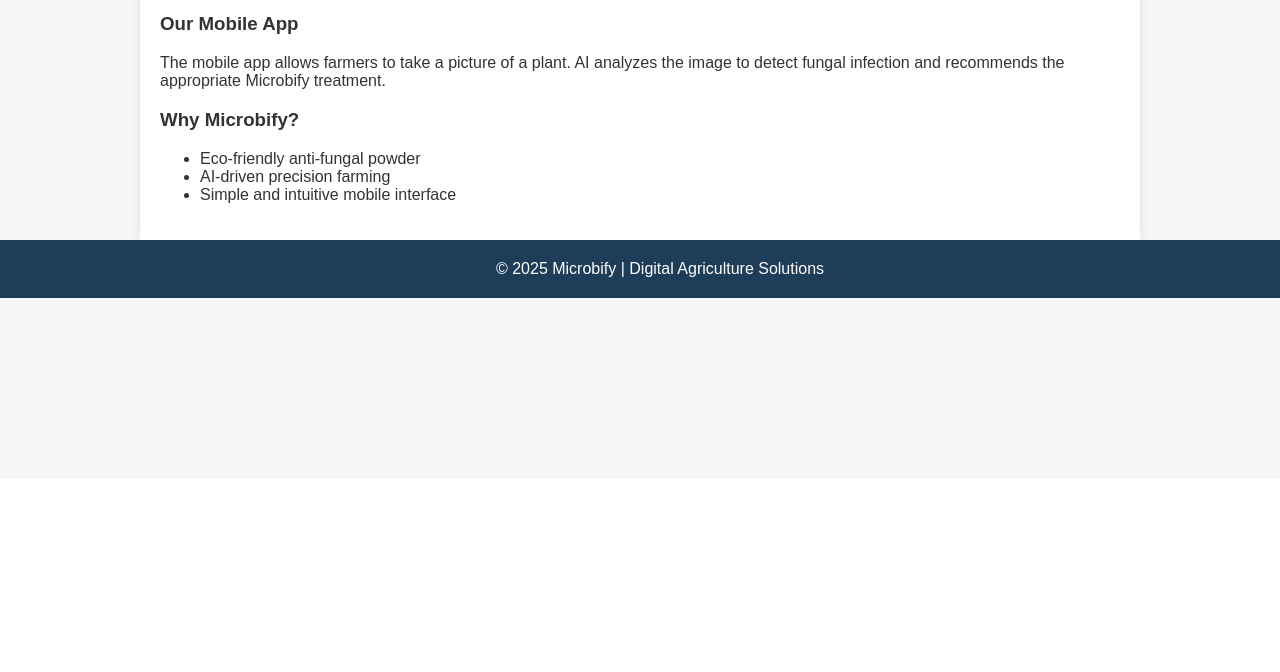
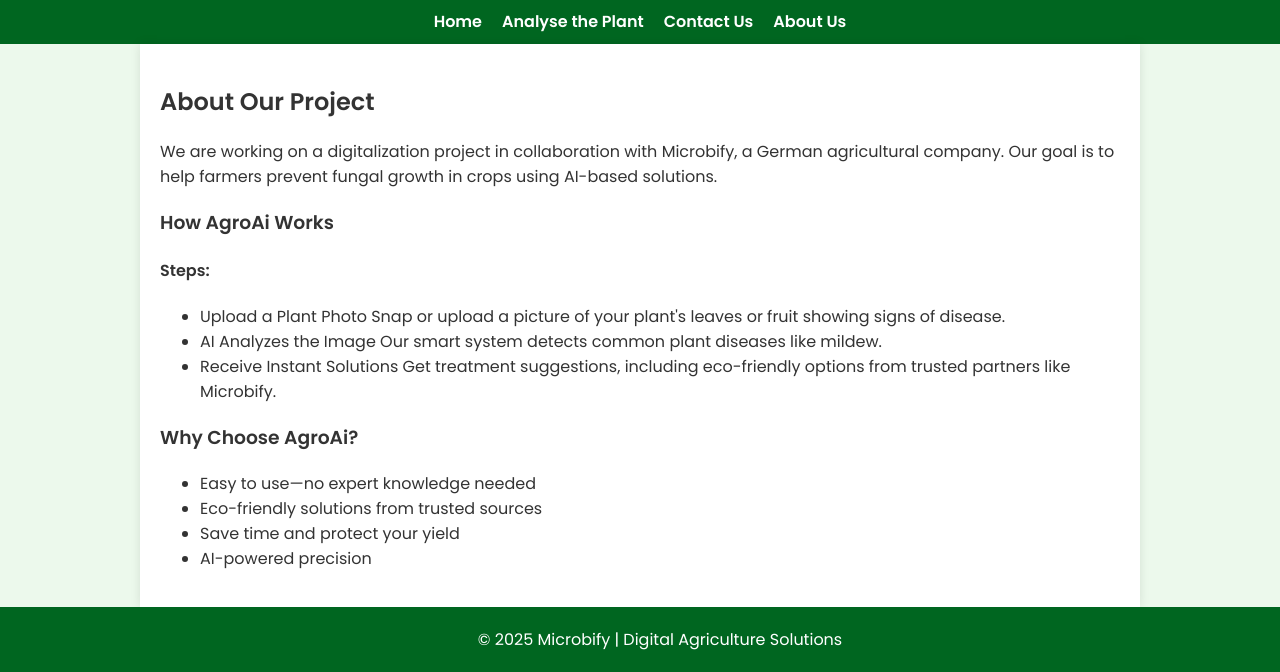
Before and after one commit to merlin-von-deggendorf/microbify, a Flask app: page / in a window 1280 px wide. Shown: the part 321-993 px from the top of the page. Before the commit the page ends 619 px from the top, so only its background shows below. Run offline with Flask 3, Linux system fonts and the light colour scheme.

Commit message:
09.06.2025

```diff
--- a/static/style/styles.css
+++ b/static/style/styles.css
@@ -1,22 +1,55 @@
 /* Base Styling */
 body {
     margin: 0;
-    font-family: Arial, sans-serif;
-    background-color: #f4f6f8;
+    font-family: 'Poppins', sans-serif;
+    background-color: #ecf9ec;
     color: #333;
 }
 
 /* Header */
-header {
-    background-color: #1e3d59;
+/* header {
+    background-color: #006620;
     padding: 20px;
     color: white;
     text-align: center;
+} */
+header {
+    position: relative;
+    background-image: url('4.png');
+    background-size: cover;
+    background-position: center;
+    background-repeat: no-repeat;
+    padding: 60px 20px;
+    color: white;
+    text-align: center;
+    min-height: 200px;
+    overflow: hidden;
+    display: flex;
+    flex-direction: column;
+    justify-content: center;
+    align-items: center;
+    z-index: 1;
 }
+
+header::before {
+    content: "";
+    position: absolute;
+    top: 0; left: 0;
+    width: 100%; height: 100%;
+    background-color: rgba(0, 0, 0, 0.15); /* تیرگی خیلی ملایم */
+    z-index: 0;
+}
+
+header * {
+    position: relative;
+    z-index: 1;
+}
+
+
 
 /* Navigation */
 nav {
-    background-color: #1e3d59;
+    background-color: #006620;
     display: flex;
     flex-wrap: wrap;
     justify-content: center;
@@ -66,7 +99,7 @@ textarea {
 }
 
 button {
-    background-color: #1e3d59;
+    background-color: #006620;
     color: white;
     padding: 10px 20px;
     border: none;
@@ -86,7 +119,7 @@ button:hover {
 footer {
     text-align: center;
     padding: 20px;
-    background-color: #1e3d59;
+    background-color: #006620;
     color: white;
     position: relative;
     bottom: 0;
--- a/templates/index.html
+++ b/templates/index.html
@@ -1,16 +1,52 @@
-{% extends "base2.html" %}
-{% block content %}
 
+<!DOCTYPE html>
+<html lang="en">
+<head>
+    <meta charset="UTF-8" name="viewport" content="width=device-width, initial-scale=1.0">
+    <title>Diagnose Plant Diseases with a Single Photo</title>
+    <link rel="stylesheet" href="styles.css">
+	<link href="https://fonts.googleapis.com/css2?family=Poppins:wght@400;600&display=swap" rel="stylesheet">
+
+</head>
+<body>
+<header>
+    <h1>Smart Fungal Detection and Treatment Management</h1>
+	<p>AgroAi helps farmers detect plant illnesses fast and easy. Just upload a picture and get expert-backed solutions tailored to your crops.</p>
+</header>
+<nav>
+    <a href="index.html">Home</a>
+    <a href="analyse.html">Analyse the Plant</a>
+    <a href="contact.html">Contact Us</a>
+    <a href="about us.html">About Us</a>
+</nav>
+<main>
     <h2>About Our Project</h2>
     <p>We are working on a digitalization project in collaboration with Microbify, a German agricultural company. Our goal is to help farmers prevent fungal growth in crops using AI-based solutions.</p>
 
-    <h3>Our Mobile App</h3>
-    <p>The mobile app allows farmers to take a picture of a plant. AI analyzes the image to detect fungal infection and recommends the appropriate Microbify treatment.</p>
+    <h3>How AgroAi Works</h3>
+    <h4>Steps:</h4>
+	<ul>
 
-    <h3>Why Microbify?</h3>
+<li>Upload a Plant Photo
+Snap or upload a picture of your plant's leaves or fruit showing signs of disease.</li>
+
+<li>AI Analyzes the Image
+Our smart system detects common plant diseases like mildew.</li>
+
+<li>Receive Instant Solutions
+Get treatment suggestions, including eco-friendly options from trusted partners like Microbify.</li>
+	</ul>
+
+    <h3>Why Choose AgroAi?</h3>
     <ul>
-        <li>Eco-friendly anti-fungal powder</li>
-        <li>AI-driven precision farming</li>
-        <li>Simple and intuitive mobile interface</li>
+        <li>Easy to use—no expert knowledge needed</li>
+        <li>Eco-friendly solutions from trusted sources</li>
+        <li>Save time and protect your yield</li>
+		<li>AI-powered precision</li>
     </ul>
-{% endblock %}
+</main>
+<footer>
+    © 2025 Microbify | Digital Agriculture Solutions
+</footer>
+</body>
+</html>
```
Also changed, not shown: templates/about us.html (added, +40 -0 lines), templates/analyse.html (+34 -16 lines), templates/articles.html (deleted, +0 -23 lines), templates/contact.html (+54 -3 lines).
